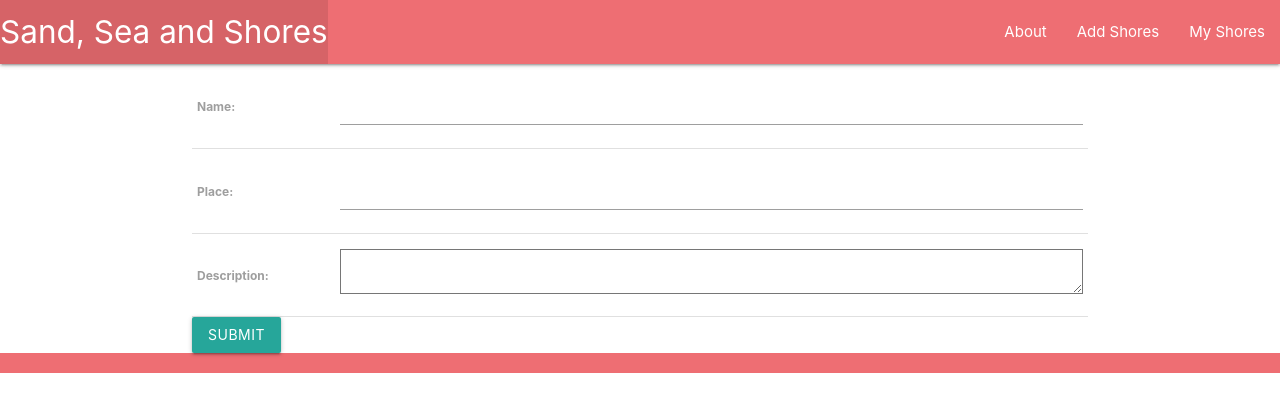
After one commit to claudiauhr/sand_sea_shores, a Django app: page /shores/create/ in a window 1280 px wide. The commit adds this page. Shown: the top 412 px of the page. Run offline with Django 4.2, Linux system fonts and the light colour scheme.

Commit message:
wip: finished CBVs2 add Shores form

```diff
--- a/main_app/templates/base.html
+++ b/main_app/templates/base.html
@@ -27,8 +27,9 @@
             </li>
           </ul>
           <ul class="right">
-            <li><a href="/about">About</a></li>
-            <li><a href="/shores">All Shores</a></li>
+            <li><a href="{% url 'about' %}">About</a></li>
+            <li><a href="{% url 'shores_create' %}">Add Shores</a></li>
+            <li><a href="{% url 'index' %}">My Shores</a></li>
           </ul>
         </div>
       </nav>
--- /dev/null
+++ b/main_app/templates/main_app/shore_form.html
@@ -0,0 +1,10 @@
+{% extends 'base.html' %} {% block content %}
+
+<form action="" method="POST">
+    {% csrf_token %}
+    <table>
+        {{ form.as_table }}
+    </table>
+    <input type="submit" value="Submit" class="btn">
+</form>
+{% endblock %}
--- a/main_app/templates/shores/index.html
+++ b/main_app/templates/shores/index.html
@@ -5,7 +5,7 @@
 {% for shore in shores %}
 
 <div class="card">
-    <a href="{{ url 'detail' shore.id }}">
+    <a href="{% url 'detail' shore.id %}">
     <div class="card-content">
         <span class="card-title">{{ shore.name }}</span>
         <p>Place: {{ shore.place }}</p>
--- a/main_app/urls.py
+++ b/main_app/urls.py
@@ -6,6 +6,7 @@ urlpatterns = [
     path('about/', views.about, name='about'),
     path('shores/', views.shores_index, name='index'),
     path('shores/<int:shore_id>/', views.shores_detail, name='detail'),
+    path('shores/create/', views.ShoreCreate.as_view(), name='shores_create'),
 ]
 
 # superuser: admin/abc123
--- a/main_app/views.py
+++ b/main_app/views.py
@@ -1,6 +1,19 @@
 from django.shortcuts import render
+from django.views.generic import CreateView
 from .models import Shore
 
+# class Shore:
+#     def __init__(self, name, place, description):
+#         self.name = name
+#         self.place = place
+#         self.description = description
+
+# shores = [
+#     Shore('Porto de Galinhas', 'Ipojuca', 'Lorem ipsum dolor sit amet.'),
+#     Shore('Porto de Galinhas2', 'Ipojuca', 'Lorem ipsum dolor sit amet.'),
+#     Shore('Porto de Galinhas3', 'Ipojuca', 'Lorem ipsum dolor sit amet.'),
+#     Shore('Porto de Galinhas4', 'Ipojuca', 'Lorem ipsum dolor sit amet.')
+# ]
 
 def home(request):
     return render(request, 'home.html')
@@ -16,15 +29,6 @@ def shores_detail(request, shore_id):
     shore = Shore.objects.get(id=shore_id)
     return render(request, 'shores/detail.html', {'shore': shore})
 
-# class Shore:
-#     def __init__(self, name, place, description):
-#         self.name = name
-#         self.place = place
-#         self.description = description
-
-# shores = [
-#     Shore('Porto de Galinhas', 'Ipojuca', 'Lorem ipsum dolor sit amet.'),
-#     Shore('Porto de Galinhas2', 'Ipojuca', 'Lorem ipsum dolor sit amet.'),
-#     Shore('Porto de Galinhas3', 'Ipojuca', 'Lorem ipsum dolor sit amet.'),
-#     Shore('Porto de Galinhas4', 'Ipojuca', 'Lorem ipsum dolor sit amet.')
-# ]
+class ShoreCreate(CreateView):
+    model = Shore
+    fields = '__all__'
```
